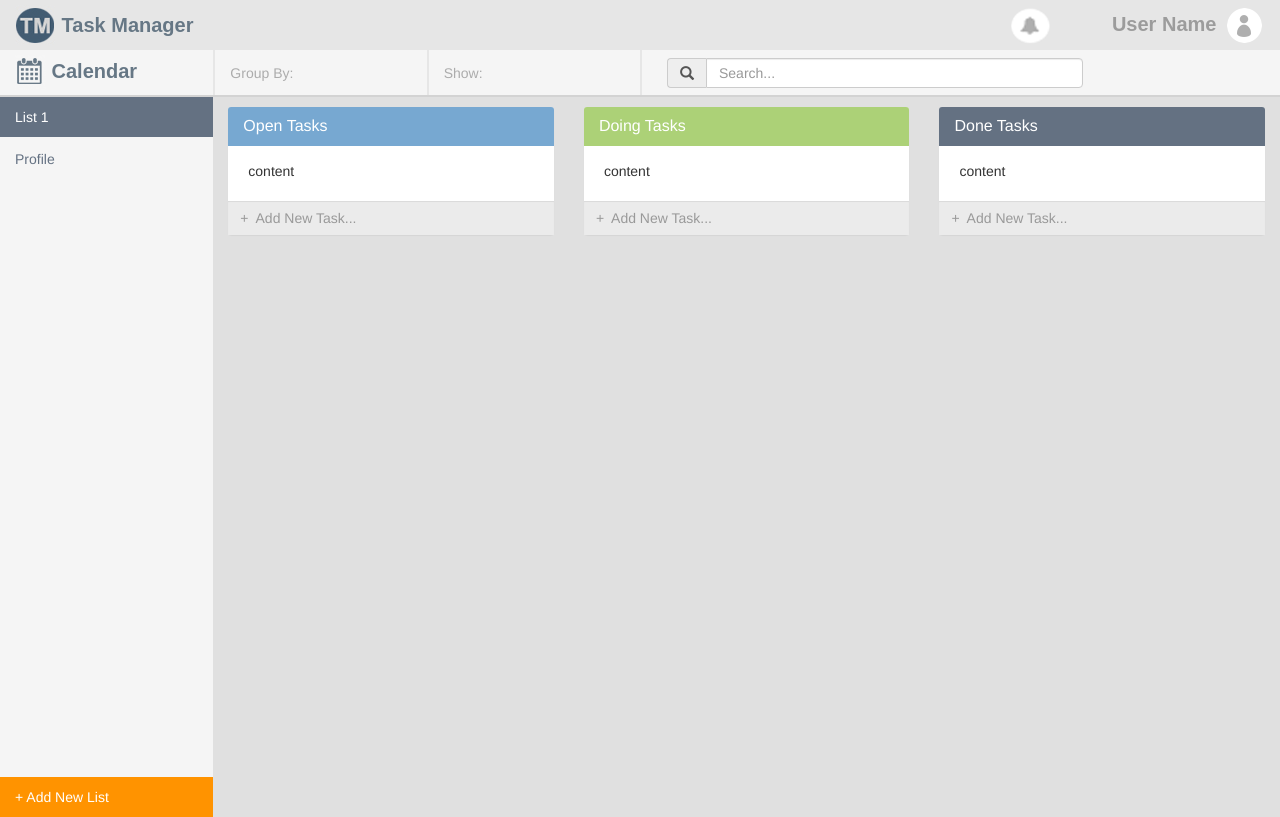
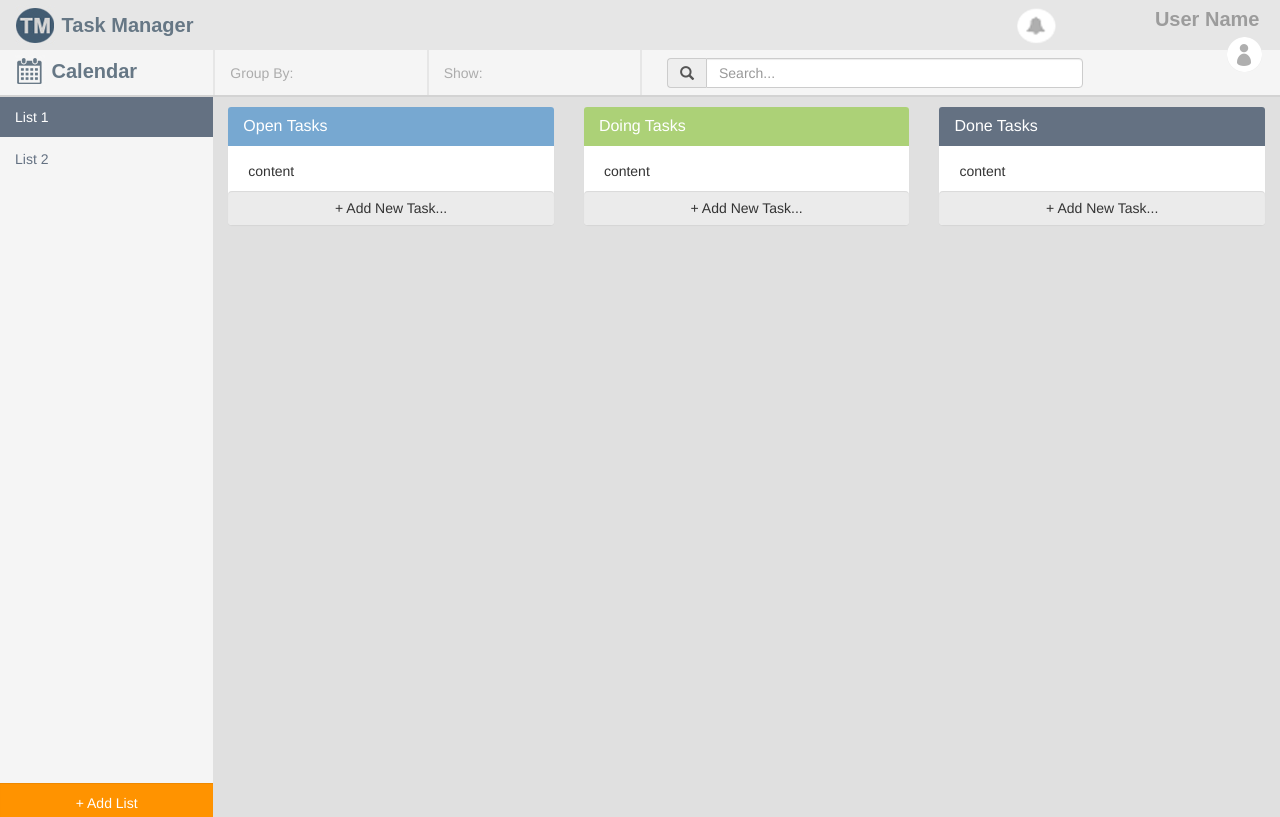
Before and after one commit to itai257/Web-Project, an Angular app in the folder Task-Manager/: page / in a window 1280 px wide. Built offline with nearby package versions, Linux system fonts and the light colour scheme.

Commit message:
drop-down menus

```diff
--- a/Task-Manager/package.json
+++ b/Task-Manager/package.json
@@ -23,6 +23,7 @@
     "@angular/router": "^5.0.0",
     "bootstrap": "^3.3.7",
     "core-js": "^2.4.1",
+    "jquery": "^3.2.1",
     "moment": "^2.20.1",
     "rxjs": "^5.5.2",
     "zone.js": "^0.8.14"
--- a/Task-Manager/src/app/app.component.css
+++ b/Task-Manager/src/app/app.component.css
@@ -17,3 +17,9 @@
     align: right;
     padding-top: 5px;
 }
+.dropdown a{
+    color: #9c9c9c;
+}
+.dropdown-menu{
+
+}
--- a/Task-Manager/src/app/app.component.html
+++ b/Task-Manager/src/app/app.component.html
@@ -14,11 +14,36 @@
             </div>
 
             <div class="user-tile col-md-1 col-xs-6" align="right">
-                <img src="../assets/notfication-icon.png" >
+
+
+                <ul class="dropdown">
+                    <img class="dropdown-toggle" data-toggle="dropdown" role="button" aria-expanded="false" src="../assets/notfication-icon.png" >
+                    <ul class="dropdown-menu" role="menu">
+                      <li><a href="#">Action</a></li>
+                      <li><a href="#">Another action</a></li>
+                      <li><a href="#">Something else here</a></li>
+                      <li class="divider"></li>
+                      <li><a href="#">Separated link</a></li>
+                      <li class="divider"></li>
+                      <li><a href="#">One more separated link</a></ul>
+                    </ul>
+
             </div>
 
             <div class="user-tile col-md-2 col-xs-6"  align="right">
-            User Name&nbsp;<img src="../assets/user-icon-anon.png">
+                <ul class="dropdown">
+                    <a href="#" class="dropdown-toggle" data-toggle="dropdown" role="button" aria-expanded="false">User Name&nbsp;<img src="../assets/user-icon-anon.png"></a>
+
+                    <ul class="dropdown-menu" role="menu">
+                      <li><a href="#">Action</a></li>
+                      <li><a href="#">Another action</a></li>
+                      <li><a href="#">Something else here</a></li>
+                      <li class="divider"></li>
+                      <li><a href="#">Separated link</a></li>
+                      <li class="divider"></li>
+                      <li><a href="#">One more separated link</a></ul>
+                    </ul>
+
             </div>
 
   </div>
--- a/Task-Manager/src/app/tasks-page/tasks-page.component.css
+++ b/Task-Manager/src/app/tasks-page/tasks-page.component.css
@@ -2,6 +2,7 @@
     height: 100%;
     background-color: #e0e0e0;
     border-top: 2px solid #d3d3d3;
+
 
 }
 .left-lists{
@@ -12,6 +13,7 @@
 .tasks-plane{
     height: 100%;
     padding-top: 10px;
+
 }
 li.active a{
     background-color: #647182;
@@ -31,6 +33,7 @@ li a:hover{
     position: absolute;
     bottom: 0;
     width:100%;
+
 }
 .add-list li a{
     background-color: #ff9300;
@@ -65,7 +68,7 @@ li a:hover{
     width:100%;
     position: relative;
     bottom: 0;
-    margin-top: 20px;
+    margin-top: 0px;
 
 
 }
@@ -88,4 +91,5 @@ li a:hover{
 .task-container{
     padding-left: 20px;
     padding-right: 20px;
+    padding-bottom: 10px;
 }
--- a/Task-Manager/src/app/tasks-page/tasks-page.component.html
+++ b/Task-Manager/src/app/tasks-page/tasks-page.component.html
@@ -9,11 +9,28 @@
 
                       <ul class="nav nav-pills nav-stacked">
                           <li class="active"><a href="#">List 1</a></li>
-                          <li><a href="#">Profile</a></li>
+                          <li><a href="#">List 2</a></li>
                       </ul>
 
                       <ul class="nav nav-pills nav-stacked add-list">
-                          <li><a href="#">+ Add New List</a></li>
+
+                          <li>
+                                <div id="add-list-in" class="collapse">
+
+
+                                        <div class="input-group mb-3">
+                                                <input type="text" class="form-control" placeholder="list name..."   style="width:80%">
+                                                <div class="input-group-append" >
+                                                  <button class="btn btn-outline-secondary" type="button" style="width:20%">Add</button>
+                                                </div>
+                                              </div>
+
+                                </div>
+                              <a class="input-group form-control btn btn-default" data-toggle="collapse"  data-target="#add-list-in">+ Add List</a>
+
+
+                            </li>
+
                       </ul>
 
                   </div>
@@ -27,7 +44,8 @@
                                                             </div>
                                                             <div class="panel-body">
                                                                 <div class="task-container">content</div>
-                                                                            <div class="input-group">
+                                                                <button class="input-group form-control btn btn-default" data-toggle="collapse"  data-target="#open-tasks-in">+ Add New Task...</button>
+                                                                <div id="open-tasks-in" class="collapse">
                                                                     <input type="text" class="form-control" placeholder="+  Add New Task...">
                                                                 </div>
                                                             </div>
@@ -40,7 +58,8 @@
                                                             </div>
                                                             <div class="panel-body">
                                                                 <div class="task-container">content</div>
-                                                                    <div class="input-group">
+                                                                <button class="input-group form-control btn btn-default" data-toggle="collapse"  data-target="#doing-tasks-in">+ Add New Task...</button>
+                                                                <div id="doing-tasks-in" class="collapse">
                                                                     <input type="text" class="form-control" placeholder="+  Add New Task...">
                                                                 </div>
                                                             </div>
@@ -53,9 +72,13 @@
                                                             </div>
                                                             <div class="panel-body">
                                                                     <div class="task-container">content</div>
-                                                                    <div class="input-group">
+                                                                    <button class="input-group form-control btn btn-default" data-toggle="collapse"  data-target="#done-tasks-in">+ Add New Task...</button>
+                                                                    <div id="done-tasks-in" class="collapse">
                                                                         <input type="text" class="form-control" placeholder="+  Add New Task...">
                                                                     </div>
+
+
+
                                                             </div>
                                                      </div>
                                             </div>
--- a/Task-Manager/src/index.html
+++ b/Task-Manager/src/index.html
@@ -7,8 +7,13 @@
 
   <meta name="viewport" content="width=device-width, initial-scale=1">
   <link rel="icon" type="image/x-icon" href="favicon.ico">
+  <script
+  src="https://code.jquery.com/jquery-3.2.1.min.js"
+  integrity="sha256-hwg4gsxgFZhOsEEamdOYGBf13FyQuiTwlAQgxVSNgt4="
+  crossorigin="anonymous"></script>
 </head>
 <body>
   <app-root></app-root>
+
 </body>
 </html>
```
Also changed, not shown: Task-Manager/.angular-cli.json, 1 other file (tests, documents, lock files or other folders). Lines whose indentation alone changed are shown as unchanged.
